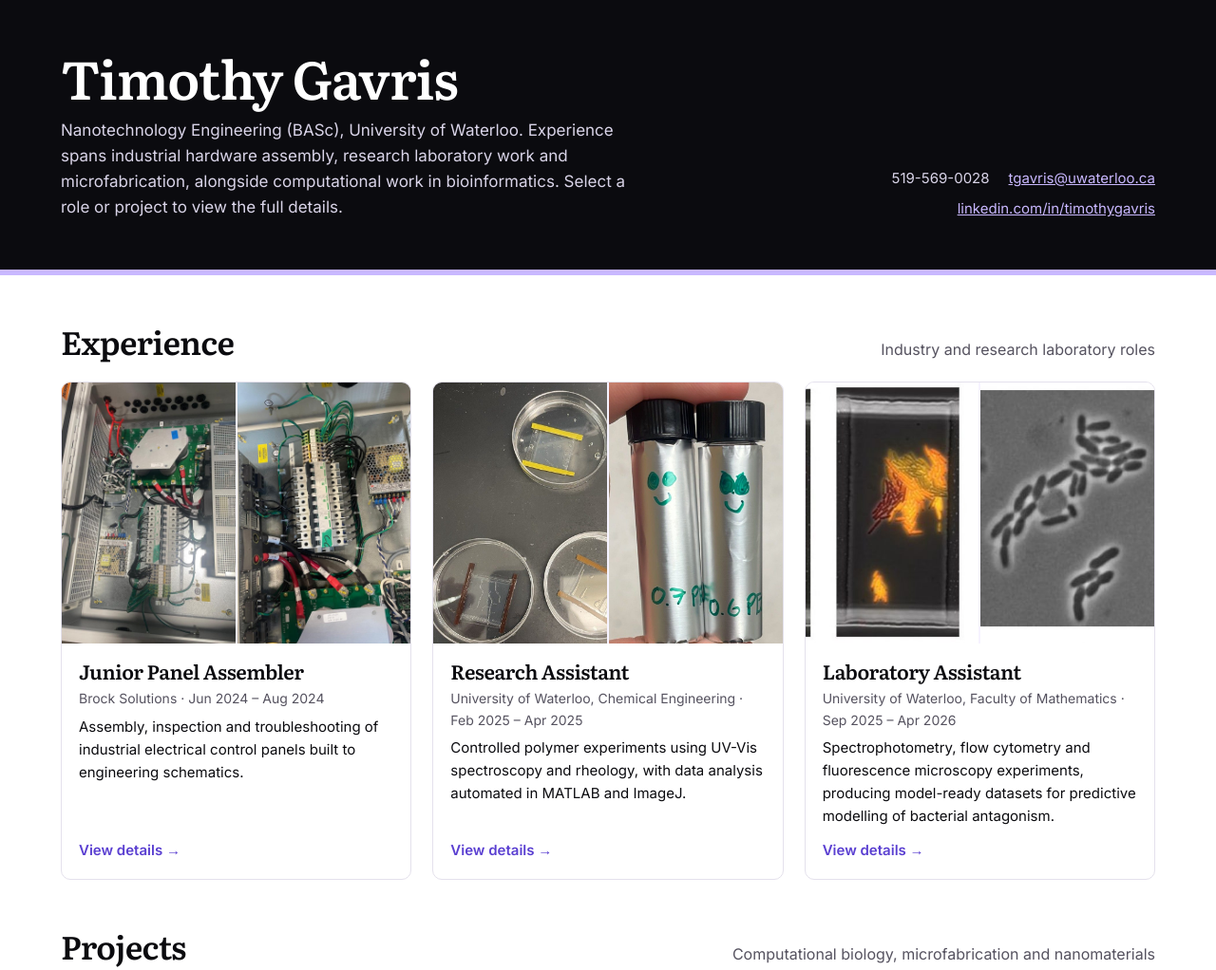
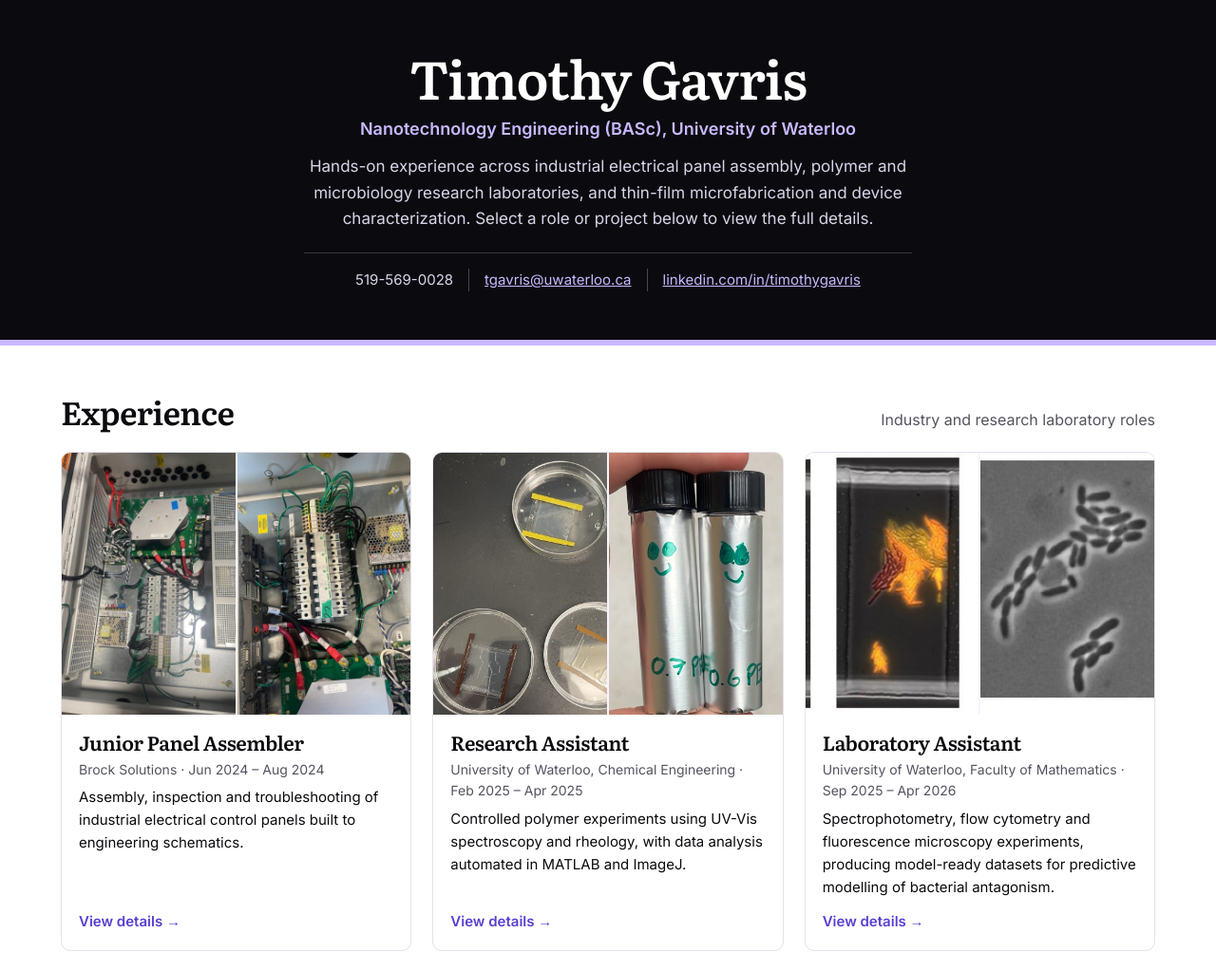
Before and after one commit to timogavris/timogavris.github.io, a plain HTML site: page index.html in a window 1280 px wide. Shown: the top 1022 px of the page at 95% size. Drawn offline with Linux system fonts and the light colour scheme.

Commit message:
Add files via upload

```diff
--- a/index.html
+++ b/index.html
@@ -31,9 +31,12 @@ h2{font-size:clamp(26px,2.8vw,34px);margin-bottom:6px}
 h3{font-size:21px;line-height:1.2}
 p{margin:0 0 12px;max-width:68ch}
 .top{background:var(--band);color:#fff;border-bottom:6px solid var(--lav)}
-.top .wrap{display:grid;grid-template-columns:minmax(0,1.3fr) minmax(0,1fr);gap:24px 48px;align-items:end}
-.top p{color:#d9d4e8;font-size:17px;margin:12px 0 0}
-.contact{display:flex;flex-wrap:wrap;gap:8px 20px;font-size:15px;color:#d9d4e8;justify-content:flex-end}
+.top .wrap{display:flex;flex-direction:column;align-items:center;text-align:center}
+.top p{color:#d9d4e8;font-size:17px;margin:12px auto 0;max-width:62ch}
+.top .deg{color:var(--lav);font-weight:600;font-size:18px;margin-top:10px}
+.contact{display:flex;flex-wrap:wrap;justify-content:center;gap:8px 0;font-size:15px;color:#d9d4e8;margin-top:22px;padding-top:16px;border-top:1px solid #ffffff2e;width:min(100%,640px)}
+.contact>*{padding:0 16px;white-space:nowrap}
+.contact>*+*{border-left:1px solid #ffffff40}
 .contact a{color:var(--lav)}
 .figs{display:grid;grid-template-columns:repeat(3,minmax(0,1fr));gap:16px;margin-top:22px;border-top:1px solid #ffffff55;padding-top:14px}
 .figs b{display:block;font-family:Literata,serif;font-size:clamp(26px,3vw,34px);line-height:1;font-weight:600}
@@ -109,8 +112,8 @@ figcaption{font-size:13px;color:var(--soft);margin-top:6px}
 .two{display:grid;grid-template-columns:minmax(0,1fr) minmax(0,1fr);gap:36px}
 .note{font-size:14px;color:var(--soft)}
 @media(max-width:980px){.feat{grid-row:auto}.feat .ph{aspect-ratio:16/9;flex:none;min-height:0}.grid{grid-template-columns:repeat(2,minmax(0,1fr))}.steps{grid-template-columns:repeat(2,minmax(0,1fr))}}
-@media(max-width:860px){.top .wrap,.dgrid,.two{grid-template-columns:minmax(0,1fr)}.contact{justify-content:flex-start}.kpis{grid-template-columns:repeat(2,minmax(0,1fr))}}
-@media(max-width:600px){.grid,.skills,.try,.refs{grid-template-columns:minmax(0,1fr)}.feat,.wide{grid-column:auto}.feat .ph{aspect-ratio:4/3}.figs{grid-template-columns:minmax(0,1fr)}.row{grid-template-columns:8.5em minmax(0,1fr) 3.5em;font-size:14px}.plates{grid-template-columns:minmax(0,1fr)}}
+@media(max-width:860px){.top .wrap,.dgrid,.two{grid-template-columns:minmax(0,1fr)}.kpis{grid-template-columns:repeat(2,minmax(0,1fr))}}
+@media(max-width:600px){.contact{flex-direction:column;align-items:center;gap:6px}.contact>*+*{border-left:0}.grid,.skills,.try,.refs{grid-template-columns:minmax(0,1fr)}.feat,.wide{grid-column:auto}.feat .ph{aspect-ratio:4/3}.figs{grid-template-columns:minmax(0,1fr)}.row{grid-template-columns:8.5em minmax(0,1fr) 3.5em;font-size:14px}.plates{grid-template-columns:minmax(0,1fr)}}
 @media(prefers-reduced-motion:no-preference){body.open #detail{animation:in .25s ease-out}@keyframes in{from{opacity:0;transform:translateY(8px)}to{opacity:1;transform:none}}.card:hover{transform:translateY(-2px)}}
 </style>
 </head>
@@ -118,10 +121,9 @@ figcaption{font-size:13px;color:var(--soft);margin-top:6px}
 
 <div id="home">
 <header class="band top"><div class="wrap">
-<div>
 <h1>Timothy Gavris</h1>
-<p>Nanotechnology Engineering (BASc), University of Waterloo. Experience spans industrial hardware assembly, research laboratory work and microfabrication, alongside computational work in bioinformatics. Select a role or project to view the full details.</p>
-</div>
+<p class="deg">Nanotechnology Engineering (BASc), University of Waterloo</p>
+<p>Hands-on experience across industrial electrical panel assembly, polymer and microbiology research laboratories, and thin-film microfabrication and device characterization. Select a role or project below to view the full details.</p>
 <div class="contact">
 <span>519-569-0028</span>
 <a href="mailto:tgavris@uwaterloo.ca">tgavris@uwaterloo.ca</a>
```
